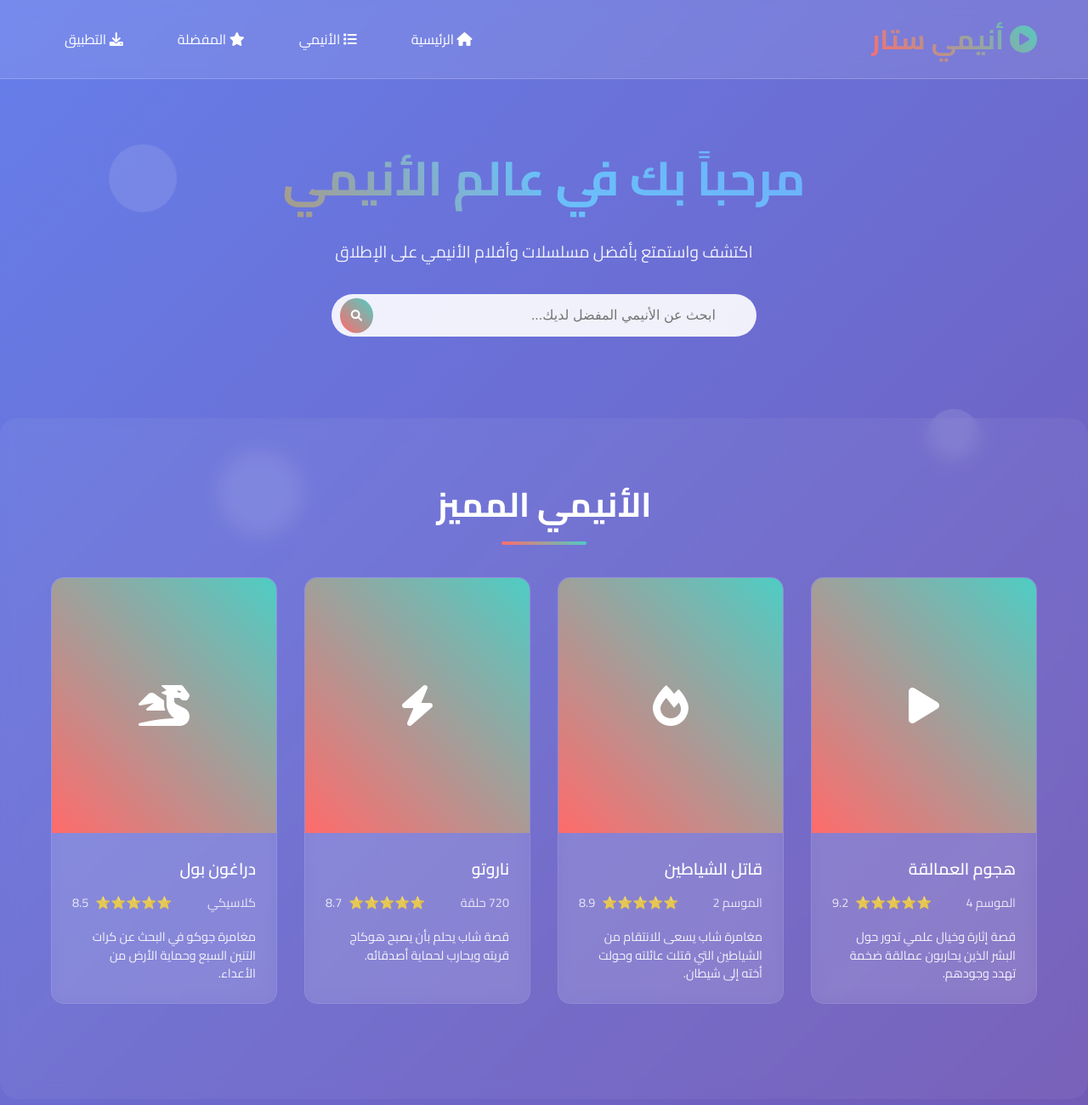
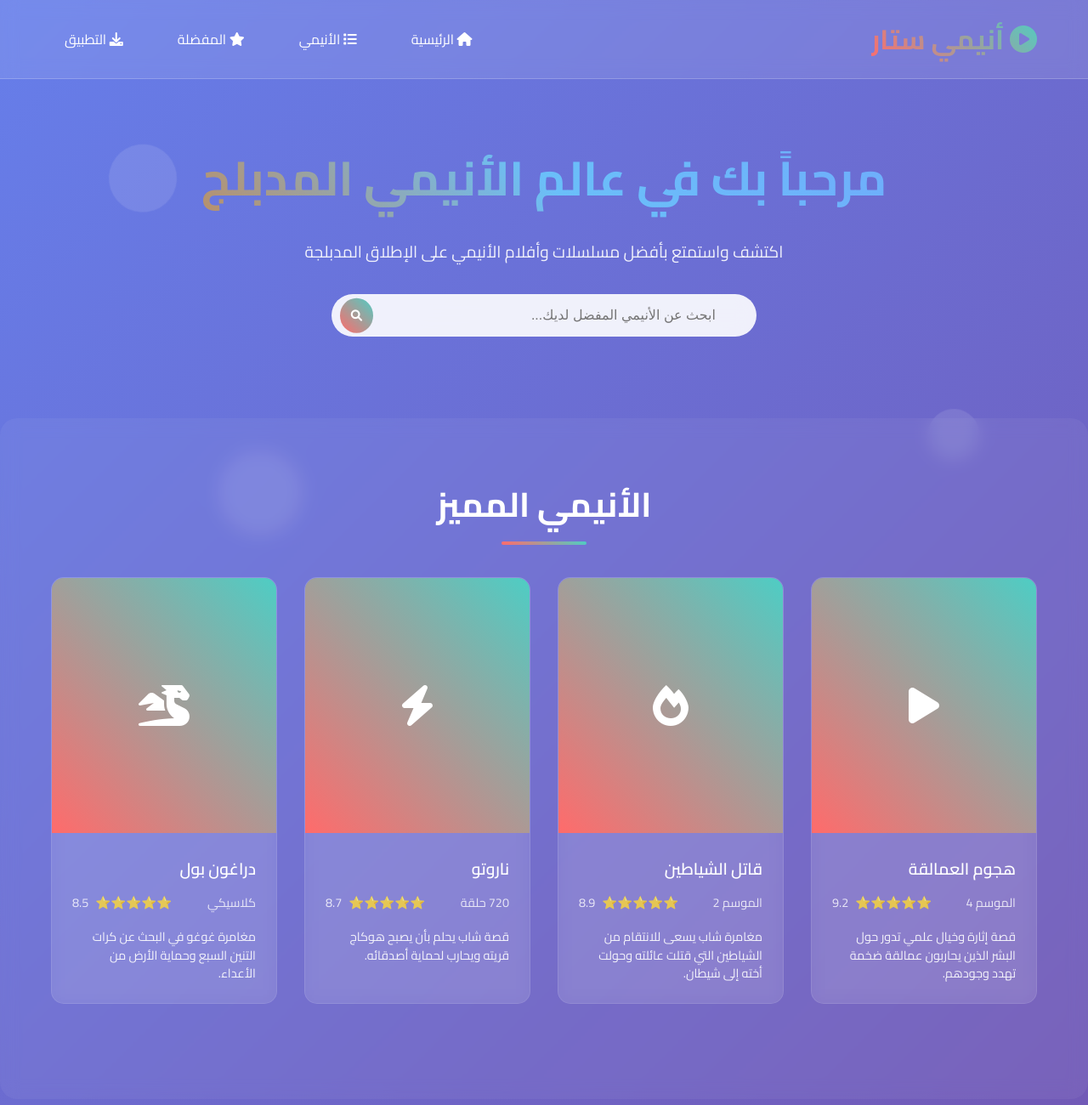
Before and after one commit to youssef123877/AnimeArab, a plain HTML site: page index.html in a window 1280 px wide. Shown: the top 1300 px of the page at 85% size. Drawn offline with Linux system fonts and the light colour scheme.

Commit message:
Update index.html

```diff
--- a/index.html
+++ b/index.html
@@ -3,7 +3,7 @@
 <head>
     <meta charset="UTF-8">
     <meta name="viewport" content="width=device-width, initial-scale=1.0">
-    <title>أنيمي ستار - مشاهدة الأنيمي المفضل</title>
+    <title>AnimeArabicFans- مشاهدة الأنيمي المدبلج</title>
     <link href="https://cdnjs.cloudflare.com/ajax/libs/font-awesome/6.0.0/css/all.min.css" rel="stylesheet">
     <style>
         @import url('https://fonts.googleapis.com/css2?family=Cairo:wght@300;400;600;700&display=swap');
@@ -449,8 +449,8 @@
     <!-- Hero Section -->
     <section class="hero fade-in">
         <div class="container">
-            <h1>مرحباً بك في عالم الأنيمي</h1>
-            <p>اكتشف واستمتع بأفضل مسلسلات وأفلام الأنيمي على الإطلاق</p>
+            <h1>مرحباً بك في عالم الأنيمي المدبلج</h1>
+            <p>اكتشف واستمتع بأفضل مسلسلات وأفلام الأنيمي على الإطلاق المدبلجة</p>
             <div class="search-bar">
                 <input type="text" placeholder="ابحث عن الأنيمي المفضل لديك...">
                 <button class="search-btn">
@@ -529,7 +529,7 @@
                                 <span>8.5</span>
                             </div>
                         </div>
-                        <p class="anime-description">مغامرة جوكو في البحث عن كرات التنين السبع وحماية الأرض من الأعداء.</p>
+                        <p class="anime-description">مغامرة غوغو في البحث عن كرات التنين السبع وحماية الأرض من الأعداء.</p>
                     </div>
                 </div>
             </div>
```
